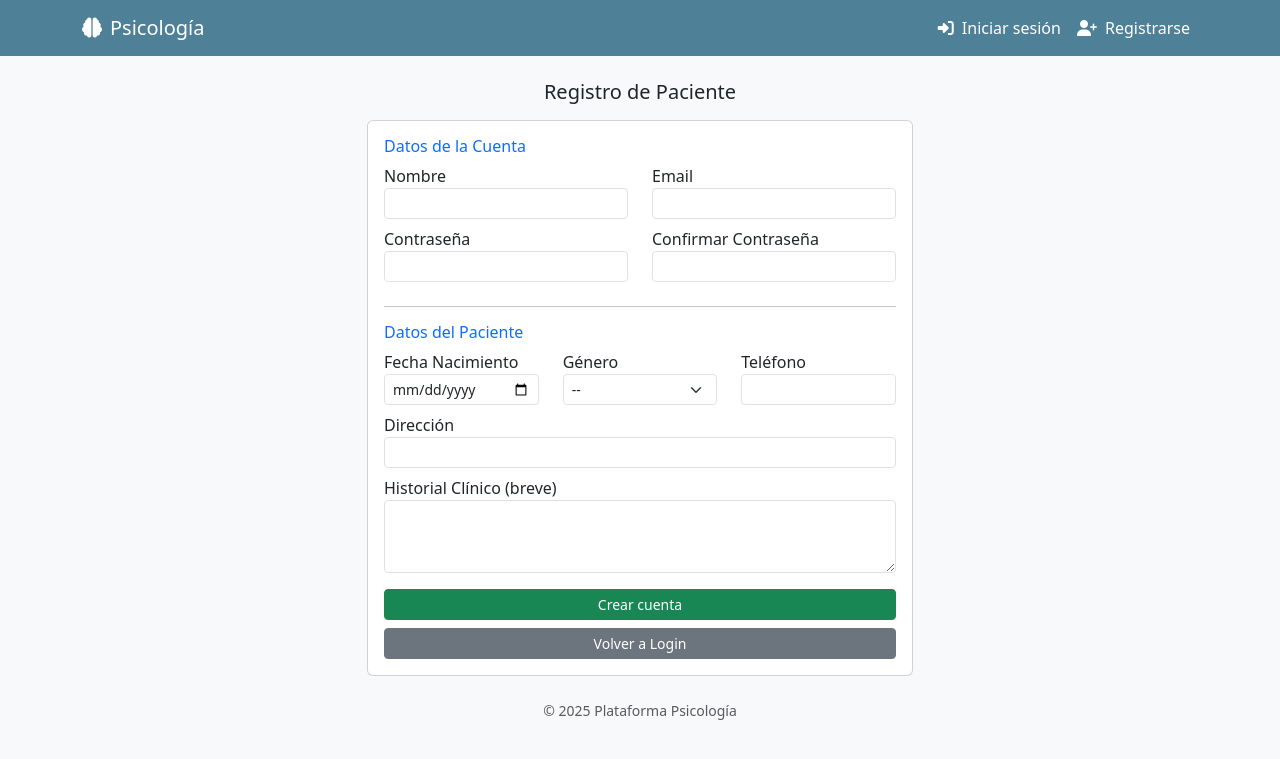
After one commit to PaolaVidal/Parcial2_MM_EZ_PV, a PHP site: page /auth/registrar in a window 1280 px wide. The commit adds this page. Shown: the top 759 px of the page. Run offline with PHP 8.4, Linux system fonts and the light colour scheme; some libraries are stand-ins or nearby versions.

Commit message:
Login, register, logout y rutas arregladas

```diff
--- a/Controllers/AuthController.php
+++ b/Controllers/AuthController.php
@@ -1,35 +1,141 @@
 <?php
-/** Controlador de Autenticación */
-require_once 'BaseController.php';
+/** Controlador de Autenticación (router: /auth/login, /auth/registrar, /auth/logout) */
 require_once __DIR__ . '/../models/Usuario.php';
+require_once __DIR__ . '/../models/Paciente.php';
 
-class AuthController extends BaseController {
-    public function login(){
-        if($_SERVER['REQUEST_METHOD']==='POST'){
-            $email = $_POST['email'] ?? '';
-            $pass  = $_POST['passwordd'] ?? '';
+class AuthController {
+
+    private function render(string $vista, array $data = []): void {
+        // Ajuste a carpeta "Views" (mayúscula)
+        $file = __DIR__ . '/../Views/' . $vista . '.php';
+        if (!file_exists($file)) {
+            echo '<div class="alert alert-danger">Vista no encontrada: ' . htmlspecialchars($vista) . '</div>';
+            return;
+        }
+        extract($data);
+        require $file;
+    }
+
+    public function login(): void {
+        if ($_SERVER['REQUEST_METHOD'] === 'POST') {
+            $email = trim($_POST['email'] ?? '');
+            $pass  = $_POST['password'] ?? ''; // Asegúrate que la vista usa name="password"
             $usuarioModel = new Usuario();
             $user = $usuarioModel->autenticar($email, $pass);
-            if($user){
+            if ($user) {
                 $_SESSION['usuario'] = [
-                    'id' => $user['id'],
+                    'id'     => $user['id'],
                     'nombre' => $user['nombre'],
-                    'rol' => $user['rol']
+                    'rol'    => $user['rol']
                 ];
-                header('Location: index.php');
+                header('Location: ' . RUTA);
                 exit;
+            }
+            $this->render('auth/login', ['error' => 'Credenciales inválidas']);
+            return;
+        }
+        $this->render('auth/login');
+    }
+
+    public function registrar(): void {
+        $error = '';
+        $old = [];
+        if ($_SERVER['REQUEST_METHOD'] === 'POST') {
+
+            $nombre    = trim($_POST['nombre'] ?? '');
+            $email     = trim($_POST['email'] ?? '');
+            $password  = $_POST['password'] ?? '';
+            $password2 = $_POST['password2'] ?? '';
+
+            $fechaNacRaw = trim($_POST['fecha_nacimiento'] ?? '');
+            $genero      = trim($_POST['genero'] ?? '');
+            $telefono    = trim($_POST['telefono'] ?? '');
+            $direccion   = trim($_POST['direccion'] ?? '');
+            $historial   = trim($_POST['historial_clinico'] ?? '');
+
+            $old = [
+                'nombre'=>$nombre,'email'=>$email,'fecha_nacimiento'=>$fechaNacRaw,
+                'genero'=>$genero,'telefono'=>$telefono,'direccion'=>$direccion,
+                'historial_clinico'=>$historial
+            ];
+
+            // Reglas rango fechas
+            $minDate = '1900-01-01';
+            $maxDate = (new DateTime('-5 years'))->format('Y-m-d'); // edad mínima 5
+            $today   = (new DateTime())->format('Y-m-d');
+
+            // Validaciones básicas
+            if ($nombre==='' || $email==='' || $password==='' || $password2==='' ||
+                $fechaNacRaw==='' || $genero==='' || $telefono==='' || $direccion==='' || $historial==='') {
+                $error = 'Todos los campos son obligatorios.';
+            } elseif (!filter_var($email, FILTER_VALIDATE_EMAIL)) {
+                $error = 'Email inválido.';
+            } elseif ($password !== $password2) {
+                $error = 'Las contraseñas no coinciden.';
+            } elseif (strlen($password) < 6) {
+                $error = 'La contraseña debe tener al menos 6 caracteres.';
+            } elseif (!in_array($genero, ['masculino','femenino','otro'], true)) {
+                $error = 'Género inválido.';
+            } elseif (!preg_match('/^[0-9+\-\s]{7,20}$/', $telefono)) {
+                $error = 'Teléfono inválido (7-20 caracteres, dígitos + - espacio).';
             } else {
-                $error = 'Credenciales inválidas';
-                $this->view('auth/login', ['error'=>$error]);
-                return;
+                // Validar fecha
+                if (!preg_match('/^\d{4}-\d{2}-\d{2}$/', $fechaNacRaw)) {
+                    $error = 'Formato de fecha inválido.';
+                } else {
+                    $fechaObj = DateTime::createFromFormat('Y-m-d', $fechaNacRaw);
+                    // verificar que realmente se parseó y no es falsa
+                    if (!$fechaObj || $fechaObj->format('Y-m-d') !== $fechaNacRaw) {
+                        $error = 'Fecha de nacimiento inválida.';
+                    } else {
+                        if ($fechaNacRaw < $minDate) {
+                            $error = 'Fecha demasiado antigua.';
+                        } elseif ($fechaNacRaw > $maxDate) {
+                            $error = 'La fecha de nacimiento no puede ser futura ni implicar menos de 5 años.';
+                        } else {
+                            // (opcional) edad máxima lógica 120
+                            $edad = $fechaObj->diff(new DateTime())->y;
+                            if ($edad > 120) {
+                                $error = 'Edad no lógica (>120).';
+                            }
+                        }
+                    }
+                }
+            }
+
+            if ($error === '') {
+                $usuarioModel = new Usuario();
+                if ($usuarioModel->emailExiste($email)) {
+                    $error = 'El email ya está registrado.';
+                } else {
+                    $idUsuario = $usuarioModel->crear([
+                        'nombre'=>$nombre,
+                        'email'=>$email,
+                        'password'=>$password,
+                        'rol'=>'paciente'
+                    ]);
+
+                    $pacienteModel = new Paciente();
+                    $pacienteModel->crearPorUsuario($idUsuario, [
+                        'fecha_nacimiento'  => $fechaNacRaw,
+                        'genero'            => $genero,
+                        'correo'            => $email,
+                        'direccion'         => $direccion,
+                        'telefono'          => $telefono,
+                        'historial_clinico' => $historial
+                    ]);
+
+                    header('Location: ' . RUTA . 'auth/login');
+                    exit;
+                }
             }
         }
-        $this->view('auth/login');
+        $this->render('auth/registrar', ['error'=>$error,'old'=>$old]);
     }
 
-    public function logout(){
+    public function logout(): void {
         session_destroy();
-        header('Location: index.php?controller=Auth&action=login');
+        header('Location: ' . RUTA . 'auth/login');
         exit;
     }
 }
--- a/Models/Paciente.php
+++ b/Models/Paciente.php
@@ -1,6 +1,6 @@
 <?php
 /** Modelo Paciente */
-require_once 'BaseModel.php';
+require_once __DIR__ . '/BaseModel.php';
 
 class Paciente extends BaseModel {
     /**
@@ -25,4 +25,22 @@ class Paciente extends BaseModel {
         $stmt->execute([$idUsuario]);
         return $stmt->fetch();
     }
+
+    public function crearPorUsuario(int $idUsuario, array $data): int {
+        $st = $this->db->prepare(
+            "INSERT INTO Paciente
+             (id_usuario, fecha_nacimiento, genero, correo, direccion, telefono, historial_clinico, estado)
+             VALUES (?,?,?,?,?,?,?, 'activo')"
+        );
+        $st->execute([
+            $idUsuario,
+            $data['fecha_nacimiento'],
+            $data['genero'],
+            $data['correo'],
+            $data['direccion'],
+            $data['telefono'],
+            $data['historial_clinico']
+        ]);
+        return (int)$this->db->lastInsertId();
+    }
 }
--- a/Models/Usuario.php
+++ b/Models/Usuario.php
@@ -1,32 +1,42 @@
 <?php
 /** Modelo Usuario */
-require_once 'BaseModel.php';
+require_once __DIR__ . '/BaseModel.php';
 
 class Usuario extends BaseModel {
-    public function crear($data){
-        $sql = "INSERT INTO Usuario (nombre, email, passwordd, rol, estado) VALUES (?,?,?,?,?)";
-        $stmt = $this->db->prepare($sql);
-        $stmt->execute([
-            $data['nombre'], $data['email'], password_hash($data['passwordd'], PASSWORD_BCRYPT), $data['rol'] ?? 'paciente', 'activo'
-        ]);
-        return $this->db->lastInsertId();
+
+    public function emailExiste(string $email): bool {
+        $st = $this->db->prepare("SELECT id FROM Usuario WHERE email=? LIMIT 1");
+        $st->execute([$email]);
+        return (bool)$st->fetchColumn();
     }
 
-    public function obtenerPorEmail($email){
-        $stmt = $this->db->prepare("SELECT * FROM Usuario WHERE email = ? LIMIT 1");
-        $stmt->execute([$email]);
-        return $stmt->fetch();
+    public function crear(array $data): int {
+        $rol = $data['rol'] ?? 'paciente';
+        $st = $this->db->prepare(
+            "INSERT INTO Usuario (nombre,email,passwordd,rol,estado) VALUES (?,?,?,?, 'activo')"
+        );
+        $st->execute([
+            $data['nombre'],
+            $data['email'],
+            password_hash($data['password'], PASSWORD_BCRYPT),
+            $rol
+        ]);
+        return (int)$this->db->lastInsertId();
     }
 
-    /**
-     * Autentica usuario por email y contraseña plana.
-     * Retorna array usuario o false si credenciales inválidas.
-     */
-    public function autenticar($email, $password){
+    private function obtenerPorEmail(string $email): ?array {
+        $st = $this->db->prepare("SELECT * FROM Usuario WHERE email=? LIMIT 1");
+        $st->execute([$email]);
+        $row = $st->fetch();
+        return $row ?: null;
+    }
+
+    public function autenticar(string $email, string $password): ?array {
         $usuario = $this->obtenerPorEmail($email);
-        if($usuario && password_verify($password, $usuario['passwordd'])){
+        if ($usuario && password_verify($password, $usuario['passwordd'])) {
+            unset($usuario['passwordd']);
             return $usuario;
         }
-        return false;
+        return null;
     }
 }
--- /dev/null
+++ b/Views/auth/registrar.php
@@ -0,0 +1,102 @@
+<?php
+// Vista de registro con datos básicos de Usuario + datos opcionales de Paciente
+$minDate = '1900-01-01';
+$maxDate = date('Y-m-d', strtotime('-5 years'));
+?>
+<div class="row justify-content-center">
+  <div class="col-md-6">
+    <h1 class="h5 mb-3 text-center">Registro de Paciente</h1>
+
+    <?php if(!empty($error)): ?>
+      <div class="alert alert-danger p-2 mb-3"><?= htmlspecialchars($error) ?></div>
+    <?php endif; ?>
+
+    <form method="post" class="card card-body">
+      <h6 class="text-primary">Datos de la Cuenta</h6>
+      <div class="row">
+        <div class="col-md-6 mb-2">
+          <label class="form-label mb-0">Nombre</label>
+          <input name="nombre" class="form-control form-control-sm" required
+                 value="<?= htmlspecialchars($old['nombre'] ?? '') ?>">
+        </div>
+        <div class="col-md-6 mb-2">
+          <label class="form-label mb-0">Email</label>
+          <input type="email" name="email" class="form-control form-control-sm" required
+                 value="<?= htmlspecialchars($old['email'] ?? '') ?>">
+        </div>
+      </div>
+
+      <div class="row">
+        <div class="col-md-6 mb-2">
+          <label class="form-label mb-0">Contraseña</label>
+          <input type="password" name="password" class="form-control form-control-sm" required minlength="6">
+        </div>
+        <div class="col-md-6 mb-2">
+          <label class="form-label mb-0">Confirmar Contraseña</label>
+          <input type="password" name="password2" class="form-control form-control-sm" required minlength="6">
+        </div>
+      </div>
+
+      <hr class="my-3">
+      <h6 class="text-primary">Datos del Paciente</h6>
+
+      <div class="row">
+        <div class="col-md-4 mb-2">
+          <label class="form-label mb-0">Fecha Nacimiento</label>
+          <input type="date" name="fecha_nacimiento" class="form-control form-control-sm" required
+                 min="<?= $minDate ?>" max="<?= $maxDate ?>"
+                 value="<?= htmlspecialchars($old['fecha_nacimiento'] ?? '') ?>">
+        </div>
+        <div class="col-md-4 mb-2">
+          <label class="form-label mb-0">Género</label>
+          <select name="genero" class="form-select form-select-sm" required>
+            <option value="">--</option>
+            <?php
+              $gsel = $old['genero'] ?? '';
+              foreach (['masculino'=>'Masculino','femenino'=>'Femenino','otro'=>'Otro'] as $k=>$v) {
+                  $sel = $gsel === $k ? 'selected' : '';
+                  echo "<option value=\"$k\" $sel>$v</option>";
+              }
+            ?>
+          </select>
+        </div>
+        <div class="col-md-4 mb-2">
+          <label class="form-label mb-0">Teléfono</label>
+          <input name="telefono" class="form-control form-control-sm" required
+                 pattern="[0-9+\-\s]{7,20}"
+                 title="Sólo dígitos, +, - y espacios. 7-20 caracteres."
+                 value="<?= htmlspecialchars($old['telefono'] ?? '') ?>">
+        </div>
+      </div>
+
+      <div class="mb-2">
+        <label class="form-label mb-0">Dirección</label>
+        <input name="direccion" class="form-control form-control-sm" required
+               value="<?= htmlspecialchars($old['direccion'] ?? '') ?>">
+      </div>
+
+      <div class="mb-3">
+        <label class="form-label mb-0">Historial Clínico (breve)</label>
+        <textarea name="historial_clinico" rows="3" class="form-control form-control-sm" required><?= htmlspecialchars($old['historial_clinico'] ?? '') ?></textarea>
+      </div>
+
+      <button class="btn btn-success btn-sm w-100">Crear cuenta</button>
+      <a href="<?= RUTA ?>auth/login" class="btn btn-secondary btn-sm w-100 mt-2">Volver a Login</a>
+    </form>
+  </div>
+</div>
+<script>
+  // Protección adicional si el navegador ignora límites
+  (function(){
+    const input = document.querySelector('input[name="fecha_nacimiento"]');
+    if(!input) return;
+    const min = input.min;
+    const max = input.max;
+    input.addEventListener('change', () => {
+      if(input.value){
+        if(input.value < min) input.value = min;
+        if(input.value > max) input.value = max;
+      }
+    });
+  })();
+</script>
```
Also changed, not shown: Views/auth/login.php (+7 -1 lines), config/psicologia.sql (added, +107 -0 lines).
